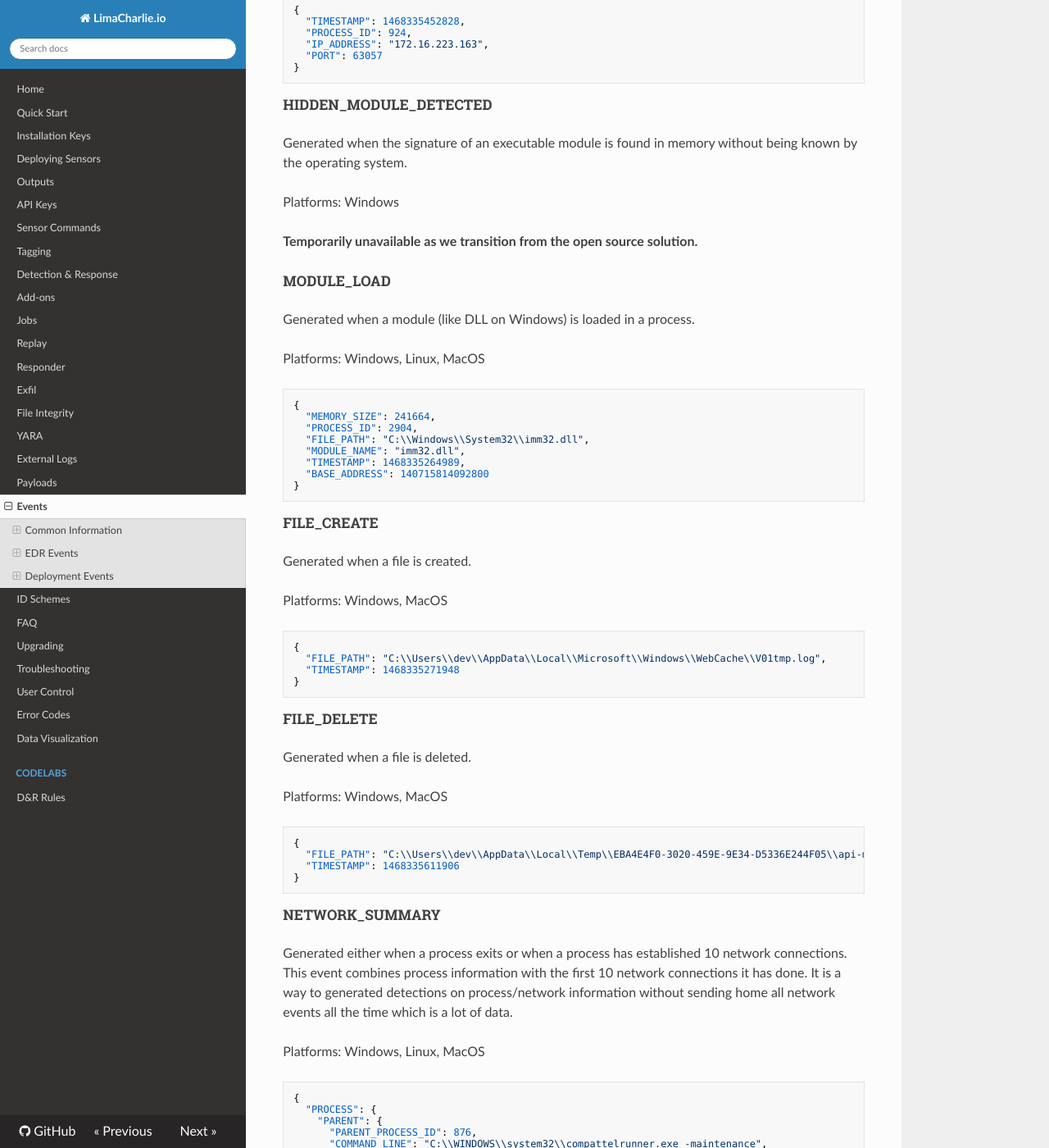
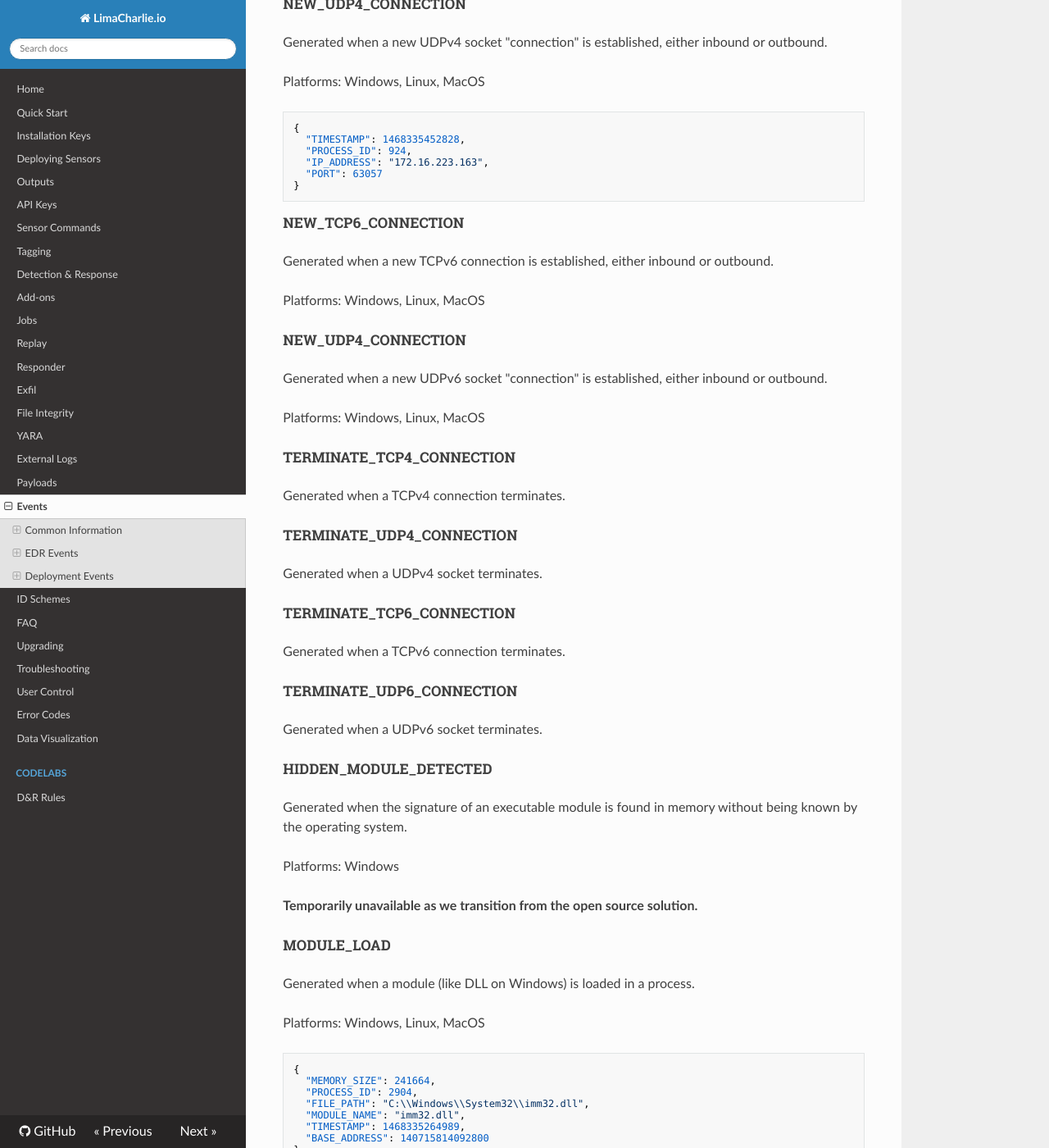
Before and after one commit to refractionPOINT/lce_doc, an MkDocs documentation site: the page built from docs/events.md, in a window 1280 px wide and 1400 px high, scrolled down 6963 px. Shown: the whole window at 82% size. Built offline with MkDocs 1.6.1, drawn with Linux system fonts in a browser that asks for light colours; nearby versions of some CDN libraries; old or Windows-style settings are respelled for this version of MkDocs; some of the changed text lies outside the part shown.

Commit message:
Missing network connection events.

````diff
--- a/docs/events.md
+++ b/docs/events.md
@@ -253,6 +253,28 @@ Platforms: Windows, Linux, MacOS
   "PORT": 63057
 }
 ```
+
+### NEW_TCP6_CONNECTION
+Generated when a new TCPv6 connection is established, either inbound or outbound.
+
+Platforms: Windows, Linux, MacOS
+
+### NEW_UDP4_CONNECTION
+Generated when a new UDPv6 socket "connection" is established, either inbound or outbound.
+
+Platforms: Windows, Linux, MacOS
+
+### TERMINATE_TCP4_CONNECTION
+Generated when a TCPv4 connection terminates.
+
+### TERMINATE_UDP4_CONNECTION
+Generated when a UDPv4 socket terminates.
+
+### TERMINATE_TCP6_CONNECTION
+Generated when a TCPv6 connection terminates.
+
+### TERMINATE_UDP6_CONNECTION
+Generated when a UDPv6 socket terminates.
 
 ### HIDDEN_MODULE_DETECTED
 Generated when the signature of an executable module is found in memory without
````
